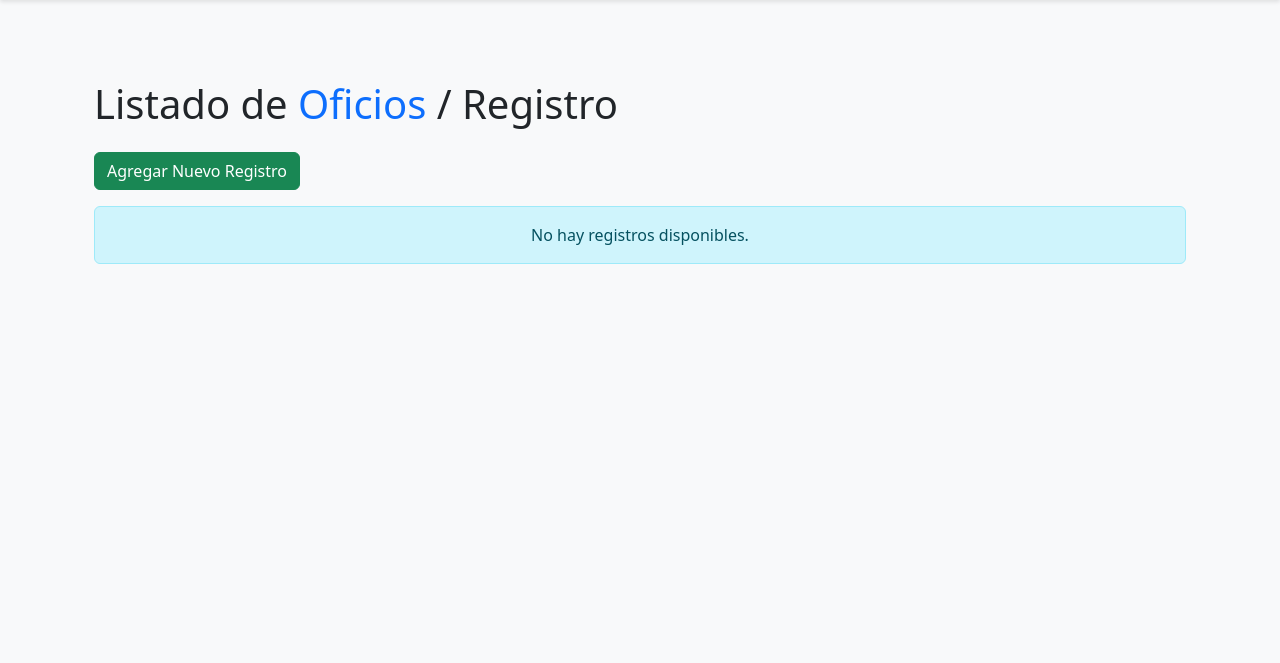
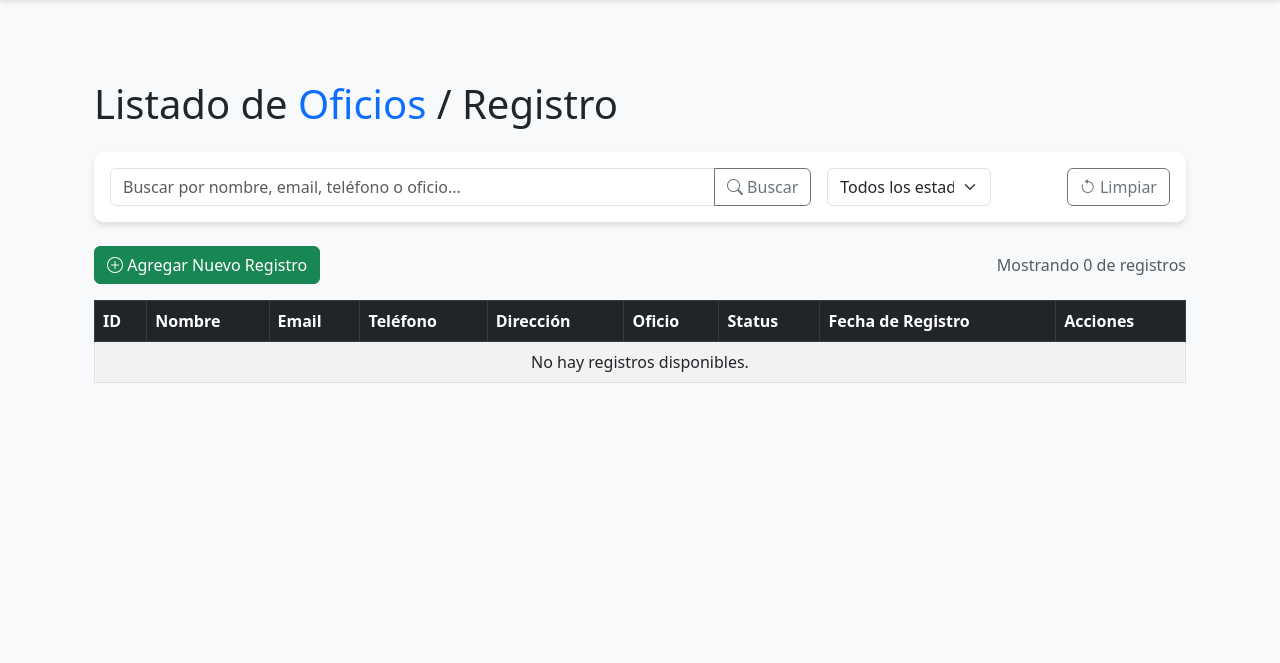
Before and after one commit to gustavo180591/oficio2, a Symfony app: template templates/full_list/registro.html.twig in a window 1280 px wide. Shown: the part 56-719 px from the top of the page. Run offline with Twig, Linux system fonts and the light colour scheme; the template is opened without the code that fills it, so the values that code supplies are empty; some libraries are stand-ins or nearby versions.

Commit message:
Agregado buscador, filtros y paginación a las vistas de oficios y registros

```diff
--- a/composer.json
+++ b/composer.json
@@ -11,6 +11,7 @@
         "doctrine/doctrine-bundle": "^2.13",
         "doctrine/doctrine-migrations-bundle": "^3.3",
         "doctrine/orm": "^3.2",
+        "knplabs/knp-paginator-bundle": "^6.8",
         "phpdocumentor/reflection-docblock": "^5.4",
         "phpstan/phpdoc-parser": "^1.30",
         "symfony/asset": "7.1.*",
--- a/config/bundles.php
+++ b/config/bundles.php
@@ -16,4 +16,5 @@ return [
     Symfony\Bundle\MessengerBundle\MessengerBundle::class => ['all' => false],
     Vich\UploaderBundle\VichUploaderBundle::class => ['all' => true],
     Doctrine\Bundle\FixturesBundle\DoctrineFixturesBundle::class => ['dev' => true, 'test' => true],
+    Knp\Bundle\PaginatorBundle\KnpPaginatorBundle::class => ['all' => true],
 ];
--- a/templates/full_list/registro.html.twig
+++ b/templates/full_list/registro.html.twig
@@ -4,15 +4,47 @@
 
 {% block body %}
 <div class="container">
-    <h1 class="my-4">    Listado de <a href="{{ path('app_full_list') }}" class="text-decoration-none">Oficios</a> / Registro</h1>
+    <h1 class="my-4">Listado de <a href="{{ path('app_full_list') }}" class="text-decoration-none">Oficios</a> / Registro</h1>
 
-    {# Botón para agregar un nuevo registro #}
-    <a href="{{ path('app_registro') }}" class="btn btn-success mb-3">
-        Agregar Nuevo Registro
+    <div class="card mb-4">
+        <div class="card-body">
+            <form method="get" action="{{ path('app_full_register') }}" class="row g-3">
+                <div class="col-md-8">
+                    <div class="input-group">
+                        <input type="text" name="q" class="form-control" placeholder="Buscar por nombre, email, teléfono o oficio..." value="{{ searchTerm }}">
+                        <button class="btn btn-outline-secondary" type="submit">
+                            <i class="bi bi-search"></i> Buscar
+                        </button>
+                    </div>
+                </div>
+                <div class="col-md-2">
+                    <select name="status" class="form-select" onchange="this.form.submit()">
+                        <option value="">Todos los estados</option>
+                        <option value="1" {{ currentStatus == '1' ? 'selected' : '' }}>Habilitados</option>
+                        <option value="0" {{ currentStatus == '0' ? 'selected' : '' }}>Deshabilitados</option>
+                    </select>
+                </div>
+                <div class="col-md-2 text-end">
+                    <a href="{{ path('app_full_register') }}" class="btn btn-outline-secondary">
+                        <i class="bi bi-arrow-counterclockwise"></i> Limpiar
                     </a>
+                </div>
+            </form>
+        </div>
+    </div>
 
-    {# Verifica si la lista de registros no está vacía #}
-    {% if registros is not empty %}
+    <div class="d-flex justify-content-between align-items-center mb-3">
+        <div>
+            <a href="{{ path('app_registro') }}" class="btn btn-success">
+                <i class="bi bi-plus-circle"></i> Agregar Nuevo Registro
+            </a>
+        </div>
+        <div class="text-muted">
+            Mostrando {{ pagination.items|length }} de {{ pagination.getTotalItemCount }} registros
+        </div>
+    </div>
+
+    <div class="table-responsive">
         <table class="table table-striped table-bordered">
             <thead class="table-dark">
                 <tr>
@@ -23,10 +55,12 @@
                     <th>Dirección</th>
                     <th>Oficio</th>
                     <th>Status</th>
+                    <th>Fecha de Registro</th>
+                    <th>Acciones</th>
                 </tr>
             </thead>
             <tbody>
-                {% for registro in registros %}
+                {% for registro in pagination %}
                     <tr>
                         <td>{{ registro.id }}</td>
                         <td>{{ registro.name }}</td>
@@ -36,23 +70,52 @@
                         <td>{{ registro.oficio.name }}</td>
                         <td>
                             <button
-                            class="btn {% if registro.status %}btn-success{% else %}btn-danger{% endif %}"
+                                class="btn btn-sm {% if registro.status %}btn-success{% else %}btn-danger{% endif %}"
                                 data-id="{{ registro.id }}"
                                 data-status="{{ registro.status ? 'true' : 'false' }}"
                                 onclick="toggleStatus(this)">
-                            {% if registro.status %}Habilitado{% else %}Deshabilitado{% endif %}
+                                {% if registro.status %}<i class="bi bi-check-circle"></i> Habilitado{% else %}<i class="bi bi-x-circle"></i> Deshabilitado{% endif %}
                             </button>
                         </td>
+                        <td>{{ registro.createdAt|date('d/m/Y H:i') }}</td>
+                        <td>
+                            <a href="#" class="btn btn-sm btn-primary" title="Editar">
+                                <i class="bi bi-pencil"></i>
+                            </a>
+                        </td>
+                    </tr>
+                {% else %}
+                    <tr>
+                        <td colspan="9" class="text-center">No hay registros disponibles.</td>
                     </tr>
                 {% endfor %}
             </tbody>
         </table>
-    {% else %}
-        <div class="alert alert-info text-center">
-            No hay registros disponibles.
     </div>
-    {% endif %}
+
+    {# Paginación #}
+    <div class="d-flex justify-content-center mt-4">
+        {{ knp_pagination_render(pagination) }}
     </div>
+</div>
+
+{% block stylesheets %}
+    {{ parent() }}
+    <link rel="stylesheet" href="https://cdn.jsdelivr.net/npm/bootstrap-icons@1.10.0/font/bootstrap-icons.css">
+    <style>
+        .pagination > li > a, .pagination > li > span {
+            color: #0d6efd;
+        }
+        .pagination > .active > a, .pagination > .active > a:focus, .pagination > .active > a:hover, .pagination > .active > span, .pagination > .active > span:focus, .pagination > .active > span:hover {
+            background-color: #0d6efd;
+            border-color: #0d6efd;
+        }
+        .table th {
+            white-space: nowrap;
+        }
+    </style>
+{% endblock %}
+
 <script>
     async function toggleStatus(button) {
         const id = button.getAttribute('data-id');
```
Also changed, not shown: src/Controller/FullListController.php (+63 -14 lines), src/Entity/Registro.php (+16 -0 lines), templates/full_list/index.html.twig (+68 -8 lines), 2 other files. Lines whose indentation alone changed are shown as unchanged.
